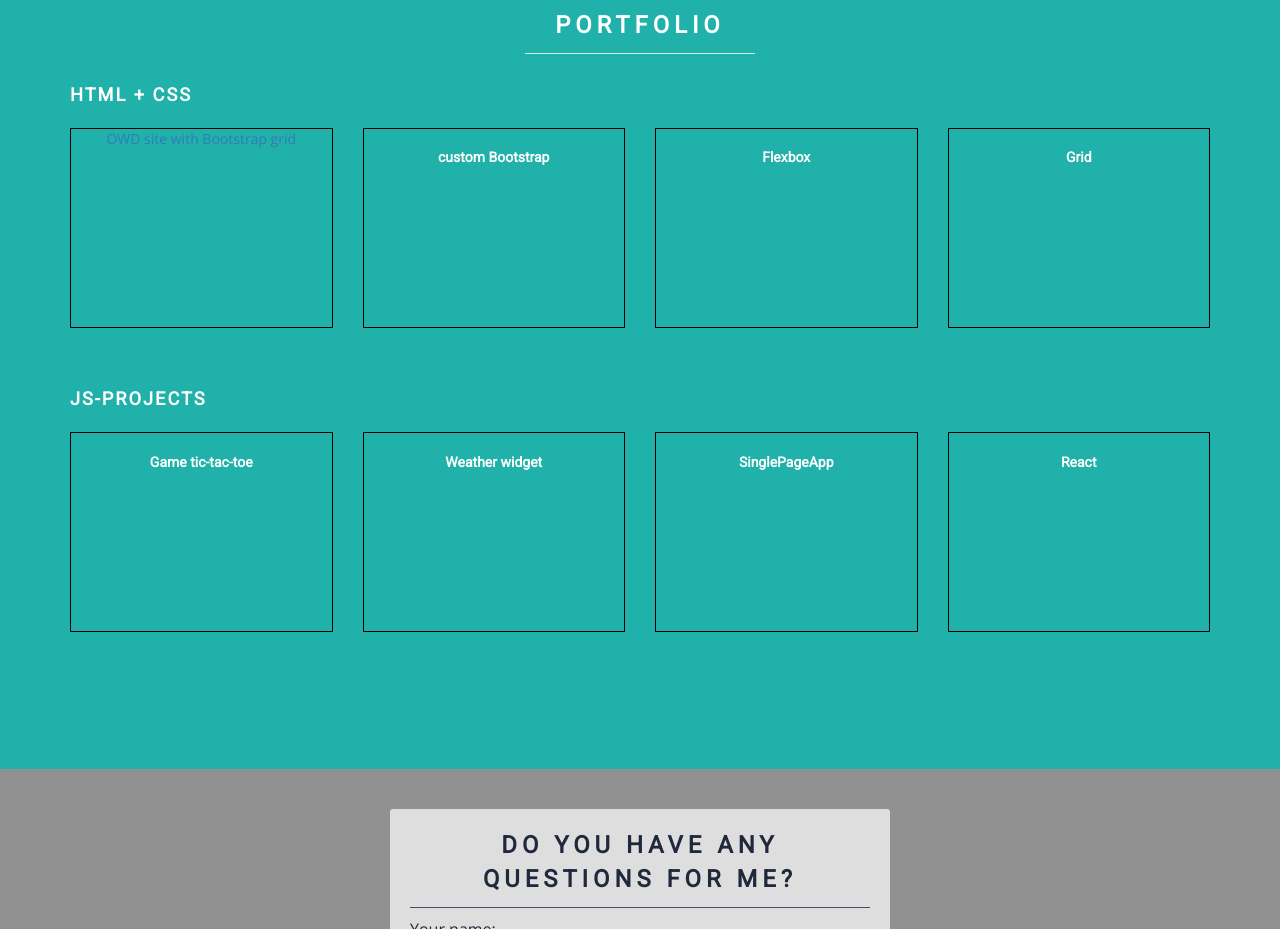
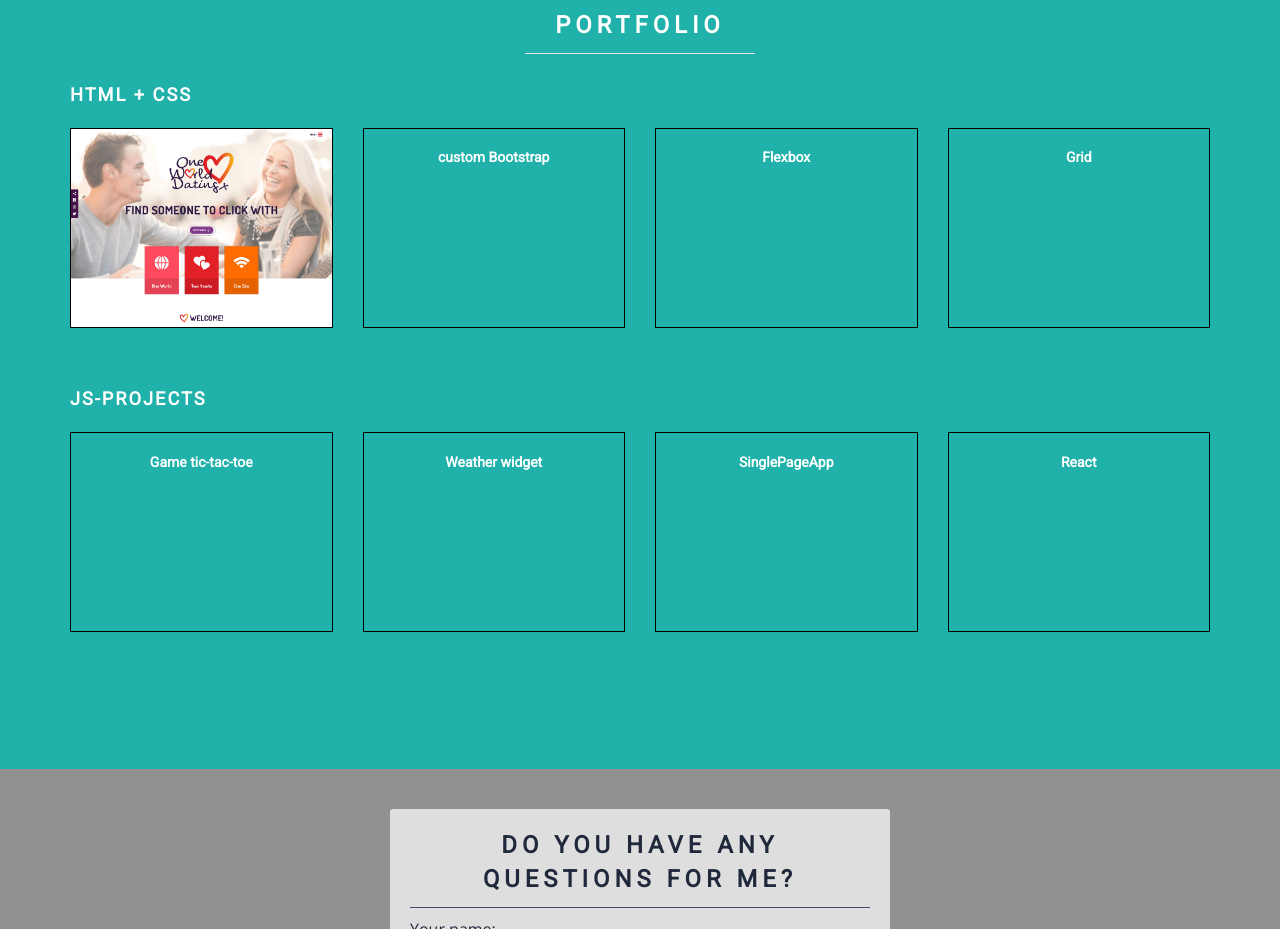
Before and after one commit to AlksAlena/alksalena.github.io, a plain HTML site: page index.html in a window 1280 px wide. Shown: the part 1480-2409 px from the top of the page. Drawn offline with nearby package versions, Linux system fonts and the light colour scheme.

Commit message:
Added thumbnail img for OWD project in index.html

```diff
--- a/index.html
+++ b/index.html
@@ -83,7 +83,7 @@
         <h3>Html + Css</h3>
         <div class="col-md-3 col-sm-6">
           <div class="portfolio_item">
-            <a href="owd">OWD site with Bootstrap grid</a>
+            <a href="owd"><img src="img/owd_thumbnail.jpg" alt=""></a>
           </div>
         </div>
         <div class="col-md-3 col-sm-6">
```
